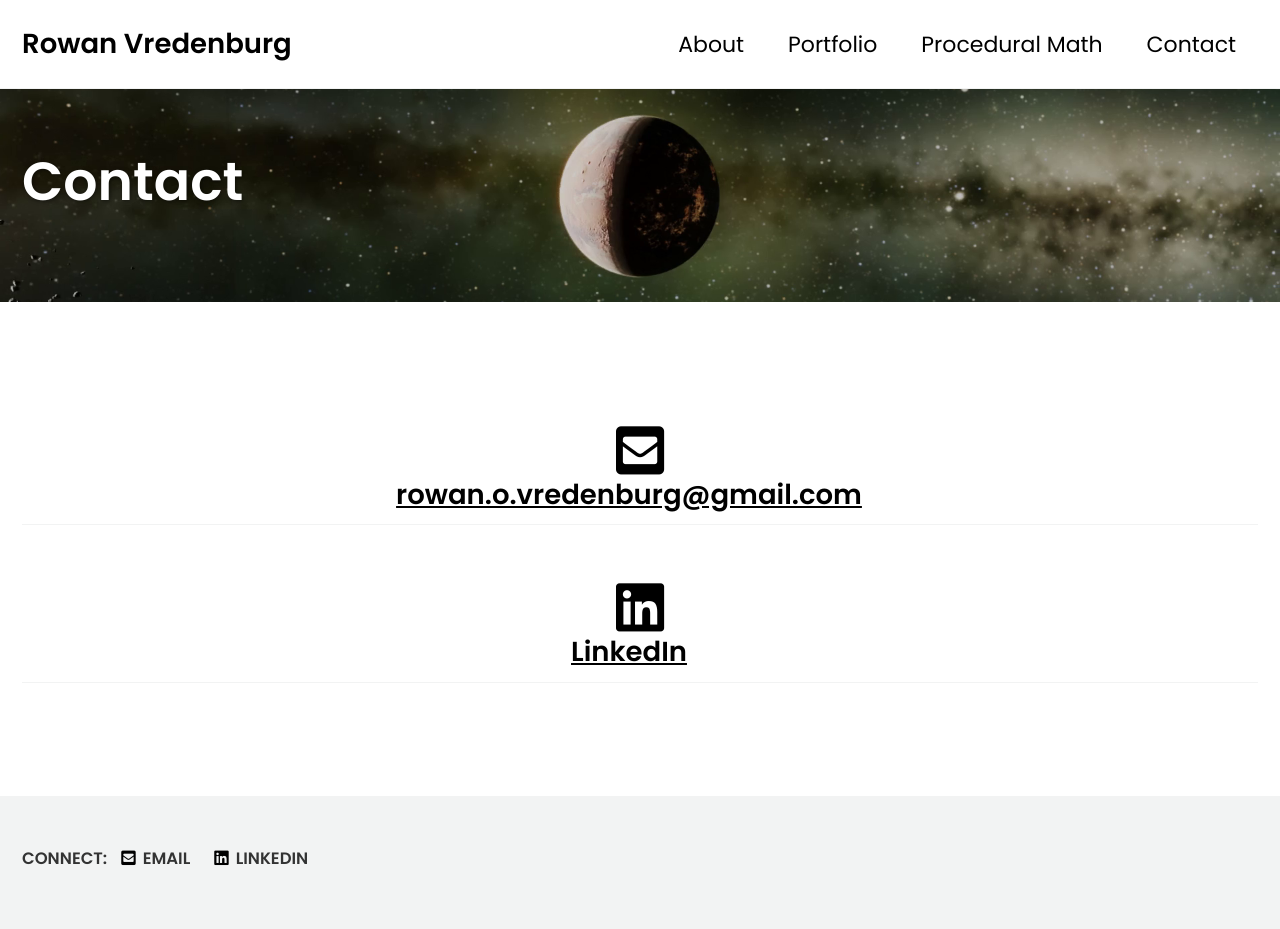
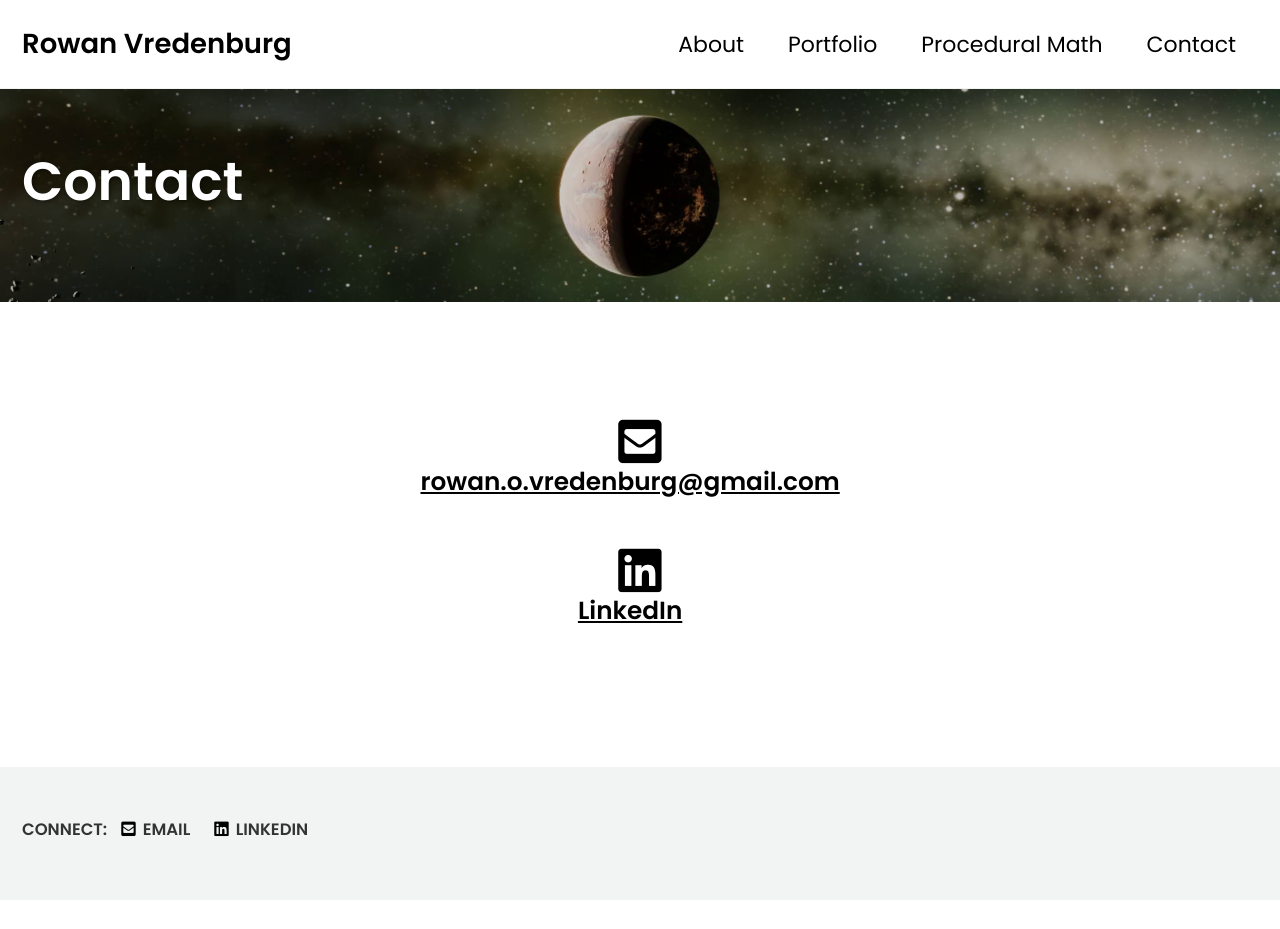
Before and after one commit to rowanvredenburg/rowanvredenburg.github.io, a Jekyll site: the page built from _pages/contact.md, in a window 1280 px wide. Built offline with Jekyll 4.4.1, drawn with Linux system fonts in a browser that asks for light colours; cached includes are drawn as plain includes; after the commit the page ends 900 px from its top, so only the background shows below that.

Commit message:
update contact

```diff
--- a/_pages/contact.md
+++ b/_pages/contact.md
@@ -9,10 +9,10 @@ author_profile: false
 <!-- Please contact me at rowan.o.vredenburg@gmail.com with any inquiries
 {: .text-center} -->
 
-## [<i class="fas fa-fw fa-envelope-square fa-2x"></i> <br>rowan.o.vredenburg@gmail.com](mailto:rowan.o.vredenburg@gmail.com)
+### [<i class="fas fa-fw fa-envelope-square fa-2x"></i><br>rowan.o.vredenburg@gmail.com](mailto:rowan.o.vredenburg@gmail.com)
 {: .text-center}
 
-## [<i class="fab fa-fw fa-linkedin fa-2x"></i> <br>LinkedIn](https://www.linkedin.com/in/rowan-vredenburg-4ab372100/)
+### [<i class="fab fa-fw fa-linkedin fa-2x"></i><br>LinkedIn](https://www.linkedin.com/in/rowan-vredenburg-4ab372100/)
 {: .text-center}
 
 <!-- <div class="contact-center">
```
